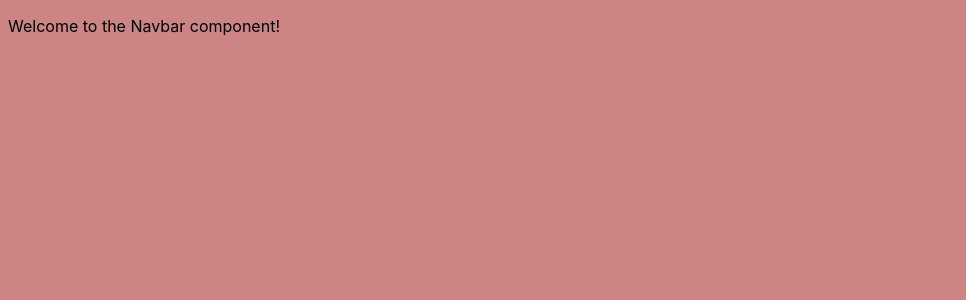
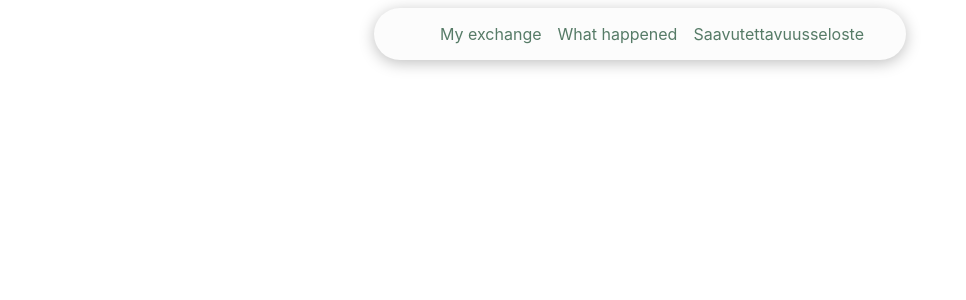
Before and after one commit to miia-mariastenius/exchange-diary, a React (Vite) app in the folder my-react-app/: page / in a window 1280 px wide. Shown: the top 300 px of the page, without its empty margins (0-966 px from the left). Built offline with nearby package versions, Linux system fonts and the light colour scheme.

Commit message:
Navbar css: colors, centering

```diff
--- a/my-react-app/src/App.jsx
+++ b/my-react-app/src/App.jsx
@@ -7,9 +7,11 @@ function App() {
 
   return (
     <>
-      <header>
-        <Navbar />
-      </header>
+      <div className="main-app">
+        <header>
+          <Navbar />
+        </header>
+      </div>
     </>
   )
 }
--- a/my-react-app/src/components/Navbar.jsx
+++ b/my-react-app/src/components/Navbar.jsx
@@ -3,7 +3,11 @@ import React from 'react';
 const Navbar = () => {
   return (
   <div className="navbar">
-    <p>Welcome to the Navbar component!</p>
+    <ul className="nav-links">
+      <li><a href="/">My exchange</a></li>
+      <li><a href="/what-happened">What happened</a></li>
+      <li><a href="/saavutettavuusseloste">Saavutettavuus&shy;seloste</a></li>
+    </ul>
   </div>
   );
 };
--- a/my-react-app/src/css/App.css
+++ b/my-react-app/src/css/App.css
@@ -1,5 +1,36 @@
 body {
+  /* MUUTA */
   font-family: 'Inter', sans-serif;
-  color: #000 !important;
-  background-color: #cc8484;
+  color: #000;
+  background-color: #FFFFFF;
 }
+
+.navbar {
+  max-width: 500px;
+  min-width: 300px;
+  display: flex;
+  justify-content: space-between;
+  align-items: center;
+  margin: 0 auto;
+  background-color: #FCFCFC;
+  padding: 1rem;
+  border-radius: 30px;
+  box-shadow: 0px 3px 15px 0px rgba(0, 0, 0, 0.25);
+}
+
+.nav-links {
+  list-style-type: none;
+  display: flex;
+  align-items: center;
+  justify-content: center;
+  margin: 0 auto;
+}
+
+.nav-links li {
+  margin-right: 1rem;
+}
+
+.nav-links a {
+  color: #567B67;
+  text-decoration: none;
+}
```
Also changed, not shown: my-react-app/src/pages/Months12.jsx (added), my-react-app/src/pages/Months34.jsx (added), my-react-app/src/pages/Months56.jsx (added), my-react-app/src/pages/MyExchange.jsx (added), my-react-app/src/pages/SaavutettavuusSeloste.jsx (added).
